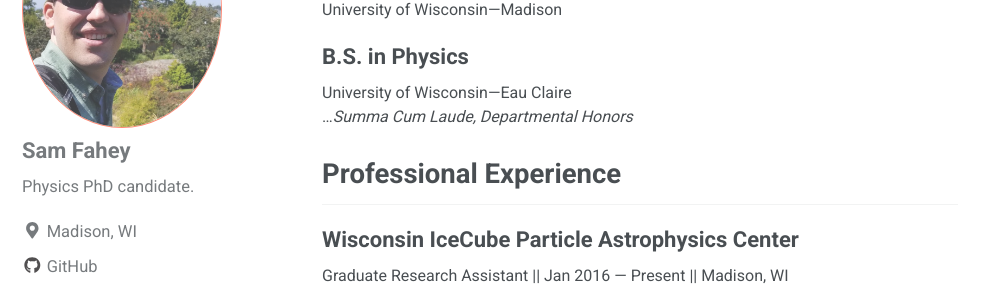
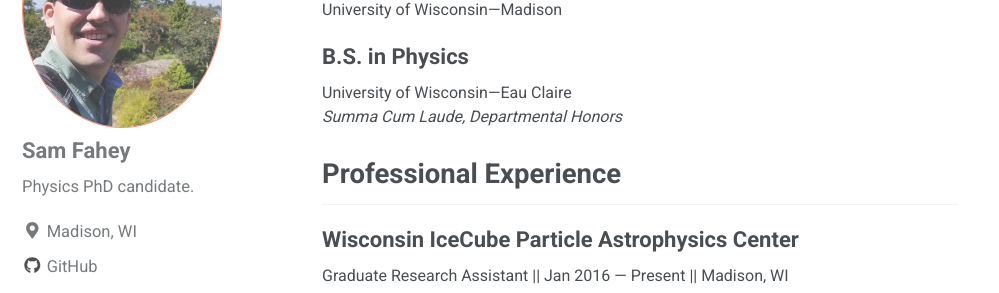
Before and after one commit to sam-fahey/jrbourbeau.github.io, a Jekyll site: the page built from _pages/cv.md, in a window 1280 px wide and 900 px high, scrolled down 473 px. Shown: the part 153-446 px from the top of the window, without its empty margins (0-999 px from the left). Built offline with Jekyll 4.4.1, drawn with Linux system fonts in a browser that asks for light colours; nearby versions of some CDN libraries.

Commit message:
Update cv.md

```diff
--- a/_pages/cv.md
+++ b/_pages/cv.md
@@ -29,7 +29,7 @@ University of Wisconsin&mdash;Madison<br>
 
 ### B.S. in Physics<br>
 University of Wisconsin&mdash;Eau Claire<br>
-...*Summa Cum Laude, Departmental Honors*<br>
+ *Summa Cum Laude, Departmental Honors*<br>
 
 ## Professional Experience
 
```
